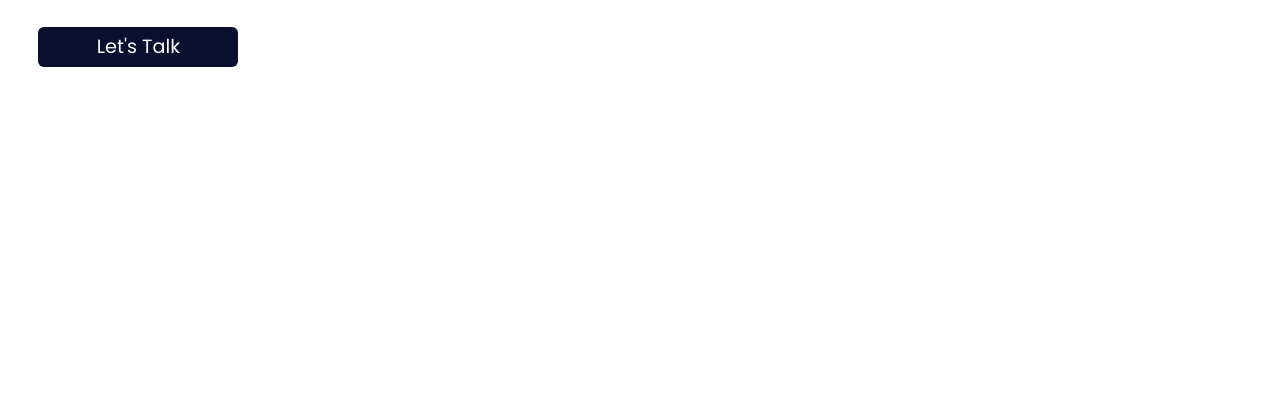
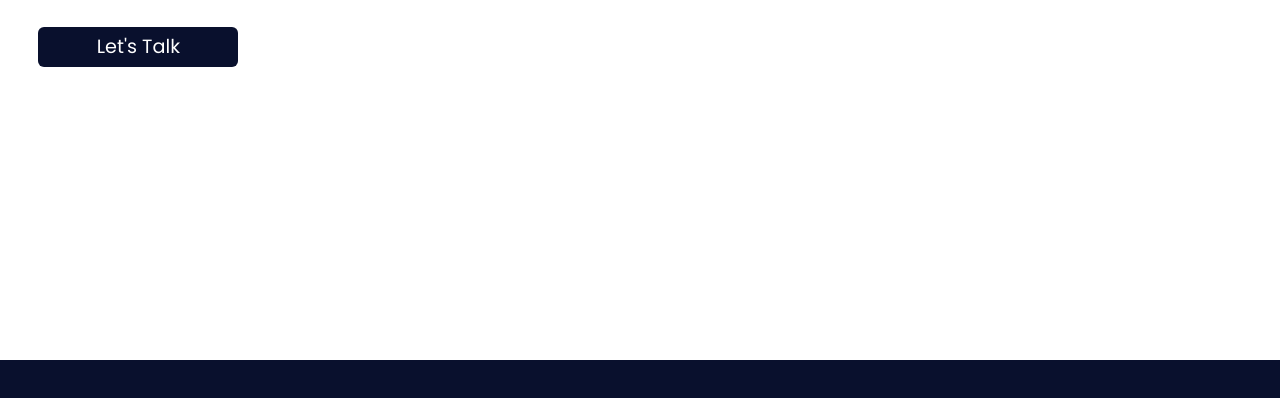
Before and after one commit to souhail404/-gogadirv2, a plain HTML site: page index.html in a window 1280 px wide. Shown: the part 440-838 px from the top of the page. Drawn offline with Linux system fonts and the light colour scheme.

Commit message:
first commit

```diff
--- a/style.css
+++ b/style.css
@@ -14,6 +14,7 @@ body{
     height: 400vh;
     max-width: 1400px;
     min-width: 280px;
+    background-color: #09102d;
 }
 
 
```
